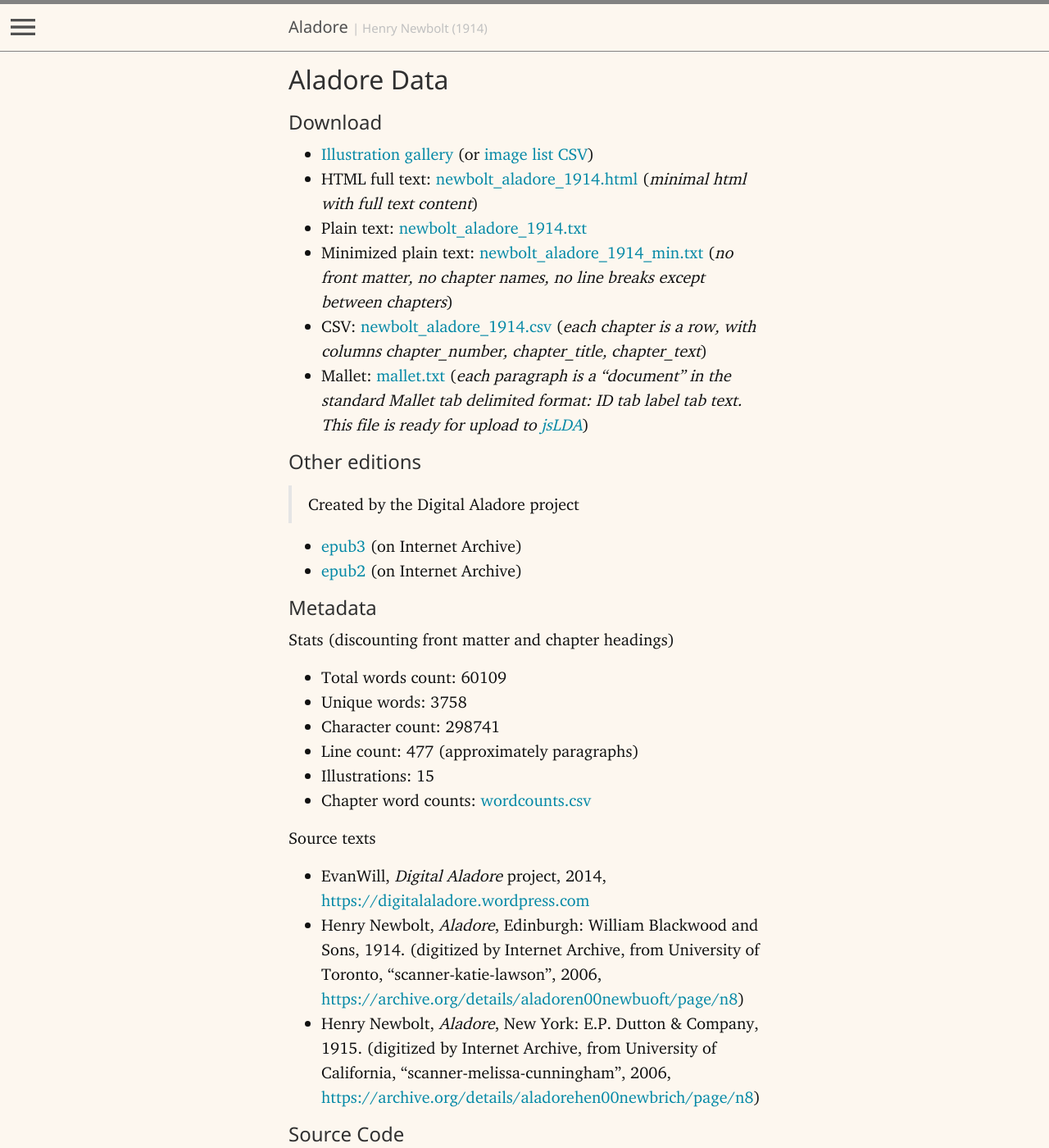
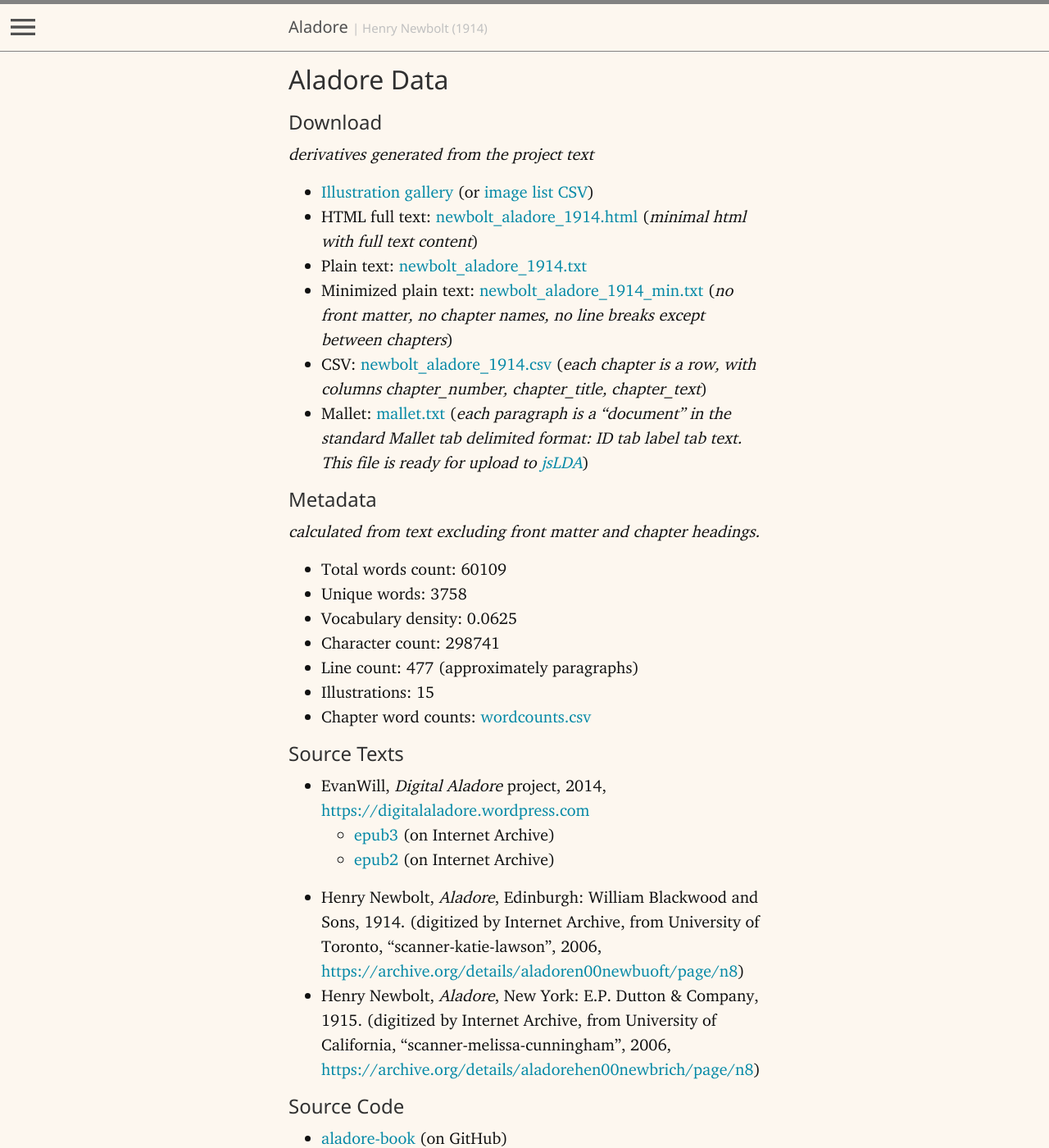
Before and after one commit to evanwill/aladore-book, a Jekyll site: the page built from data/index.md, in a window 1280 px wide and 1400 px high. Shown: the whole window at 82% size. Built offline with Jekyll 4.4.1, drawn with Linux system fonts in a browser that asks for light colours.

Commit message:
tweak data page layout

```diff
--- a/data/index.md
+++ b/data/index.md
@@ -5,19 +5,14 @@ layout: page
 
 ## Download
 
+*derivatives generated from the project text*
+
 - [Illustration gallery]({{ '/data/gallery.html' | absolute_url }}) (or [image list CSV]({{ '/data/image_list.csv' | absolute_url }}))
 - HTML full text: [newbolt_aladore_1914.html]({{ '/data/newbolt_aladore_1914.html' | absolute_url }}) (*minimal html with full text content*)
 - Plain text: [newbolt_aladore_1914.txt]({{ '/data/newbolt_aladore_1914.txt' | absolute_url }})
 - Minimized plain text: [newbolt_aladore_1914_min.txt]({{ '/data/newbolt_aladore_1914_min.txt' | absolute_url }}) (*no front matter, no chapter names, no line breaks except between chapters*)
 - CSV: [newbolt_aladore_1914.csv]({{ '/data/newbolt_aladore_1914.csv' | absolute_url }}) (*each chapter is a row, with columns chapter_number, chapter_title, chapter_text*)
 - Mallet: [mallet.txt]({{ '/data/mallet.txt' | absolute_url }}) (*each paragraph is a "document" in the standard Mallet tab delimited format: ID tab label tab text. This file is ready for upload to [jsLDA](https://mimno.infosci.cornell.edu/jsLDA/)*)
-
-## Other editions
-
-> Created by the Digital Aladore project
-
-- [epub3](https://archive.org/details/AladoreHenryNewbolt3) (on Internet Archive)
-- [epub2](https://archive.org/details/AladoreHenryNewbolt) (on Internet Archive)
 
 ## Metadata
 
@@ -39,21 +34,24 @@ layout: page
 {%- assign unique_words = full_text | split: " " | uniq | size -%}
 {%- assign character_count = full_text | size -%}
 
-Stats (discounting front matter and chapter headings)
+*calculated from text excluding front matter and chapter headings.*
 
 - Total words count: {{ word_count }}
 - Unique words: {{ unique_words }}
+- Vocabulary density: {% assign w_float = word_count | times: 1.0 %}{{ unique_words | divided_by: w_float | round: 4 }}
 - Character count: {{ character_count }}
 - Line count: 477 (approximately paragraphs)
-- Illustrations: 15
+- Illustrations: {{ site.data.illustrations | size }}
 - Chapter word counts: [wordcounts.csv]({{ '/data/wordcounts.csv' | absolute_url }})
 
-Source texts
+## Source Texts
 
 - EvanWill, *Digital Aladore* project, 2014, <https://digitalaladore.wordpress.com>
+    - [epub3](https://archive.org/details/AladoreHenryNewbolt3) (on Internet Archive)
+    - [epub2](https://archive.org/details/AladoreHenryNewbolt) (on Internet Archive)
 - Henry Newbolt, *Aladore*, Edinburgh: William Blackwood and Sons, 1914. (digitized by Internet Archive, from University of Toronto, "scanner-katie-lawson", 2006, <https://archive.org/details/aladoren00newbuoft/page/n8>)
 - Henry Newbolt, *Aladore*, New York: E.P. Dutton & Company, 1915. (digitized by Internet Archive, from University of California, "scanner-melissa-cunningham", 2006, <https://archive.org/details/aladorehen00newbrich/page/n8>)
 
 ## Source Code
 
-- [aladore-book]({{ site.github-repo }})
+- [aladore-book]({{ site.github-repo }}) (on GitHub)
```
Also changed, not shown: notes.md (+2 -0 lines).
